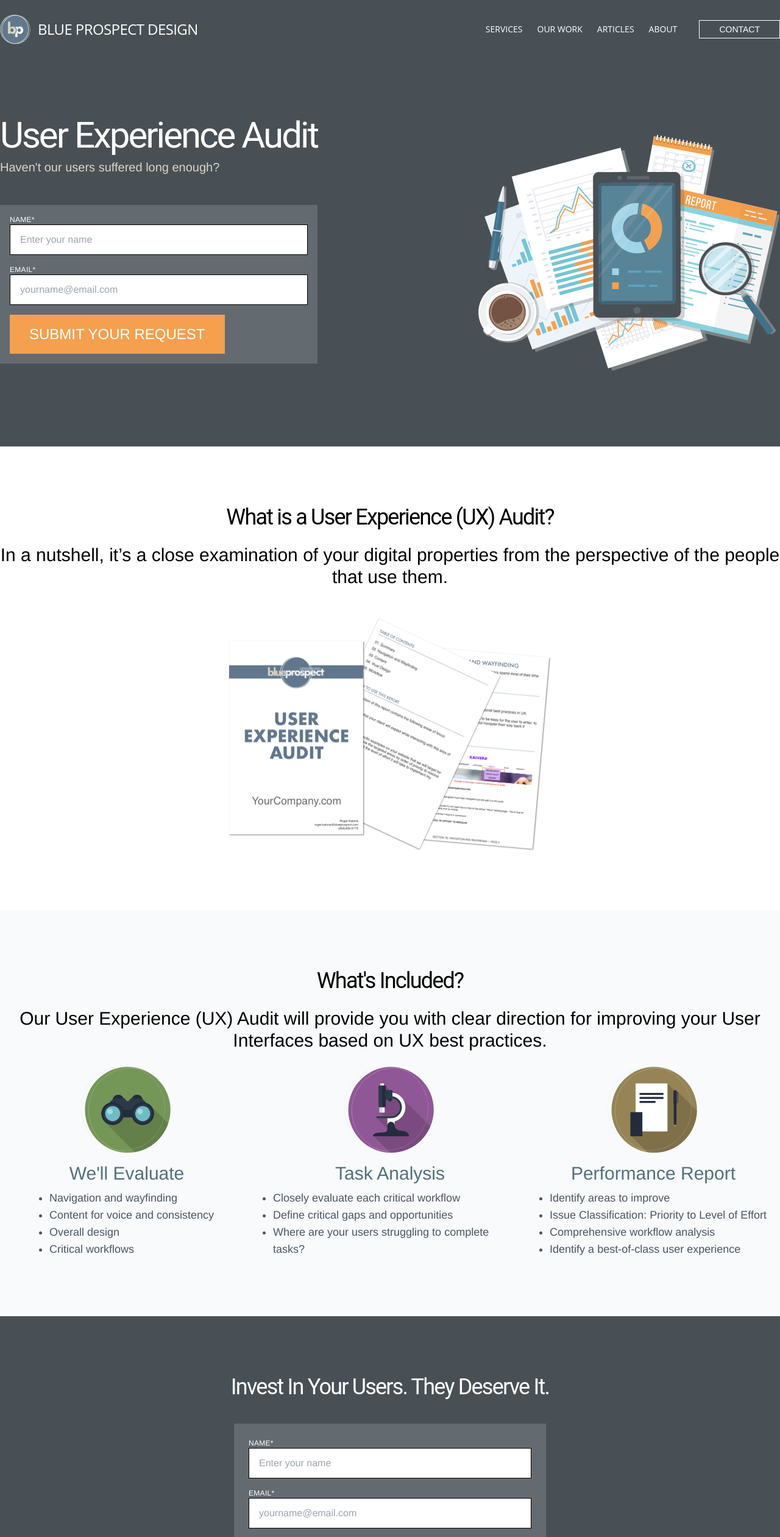
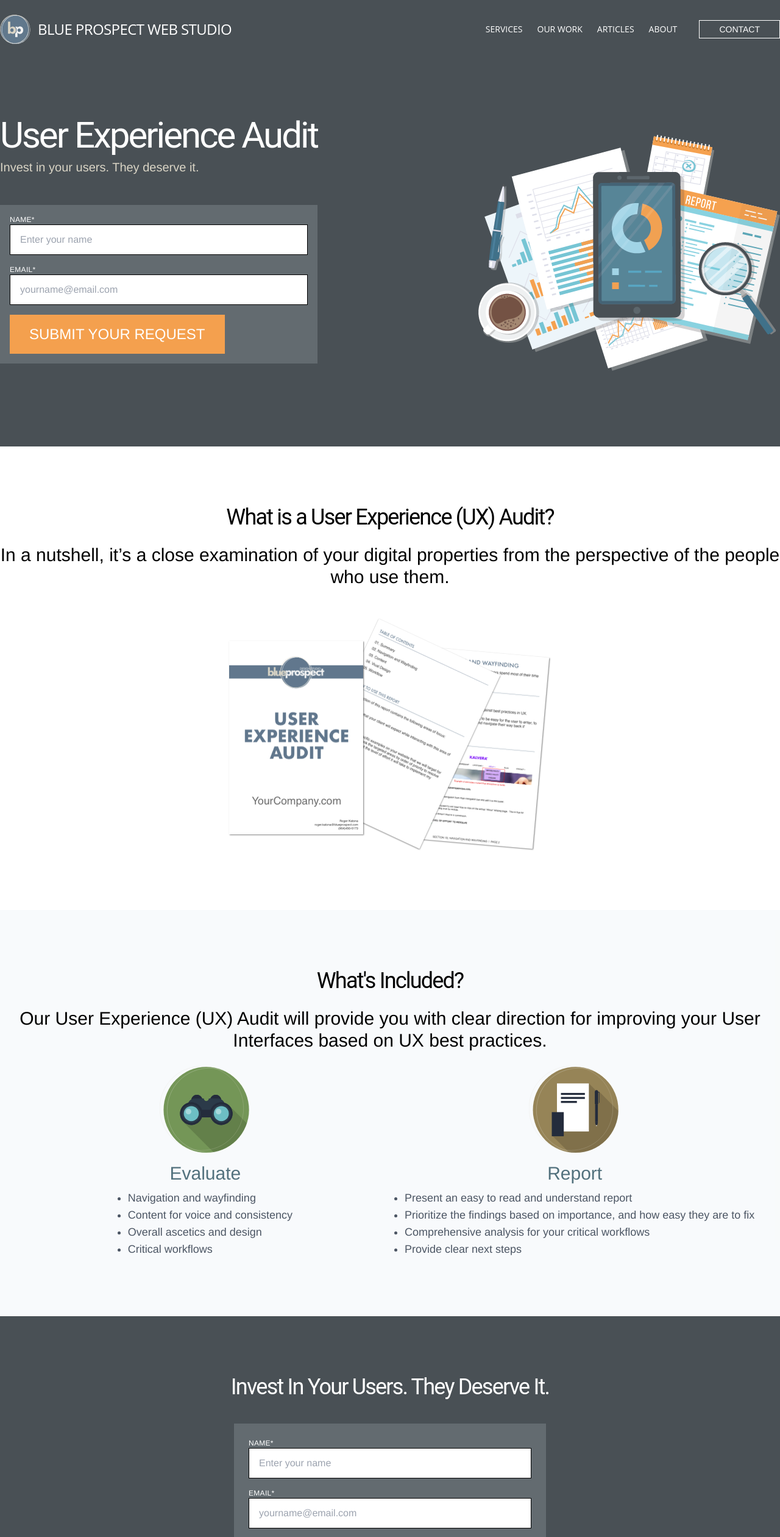
Before and after one commit to rogerkatona/blue-prospect-design, a Next.js app: page /campaign/ux-audit in a window 1280 px wide. Shown: the top 2520 px of the page at 61% size. Built offline with nearby package versions, Linux system fonts and the light colour scheme; what aws-amplify would draw is missing.

Commit message:
Rebranding

```diff
--- a/components/campaign_cta_001.js
+++ b/components/campaign_cta_001.js
@@ -9,7 +9,7 @@ export default function CampaignCTA001() {
         <>
             <section className="flex flex-col max-w-7xl mx-auto">
                 <div className="flex flex-col items-center justify-center">
-                    <div className='font-roboto text-4xl tracking-tighter text-white text-center'>Let’s Put Our Heads Together and Make Some Better Stuff.  </div>
+                    <div className='font-roboto text-4xl tracking-tighter text-white text-center'>Let’s Put Our Heads Together and Make It Better.  </div>
                     <div className="my-10 p-6 bg-campaignLight flex flex-col lg:w-2/5">
                         <Form initialRef={initialRef} />
                     </div>
--- a/components/campaign_features.js
+++ b/components/campaign_features.js
@@ -11,7 +11,7 @@ export default function CampaignFeatures() {
                         <div className='font-roboto text-4xl tracking-tighter'>What&apos;s Included?</div>
                         <div className="lg:text-3xl text-2xl pt-6">Our User Experience (UX) Audit will provide you with clear direction for improving your User Interfaces based on UX best practices.
                         </div>
-                        <div className="grid lg:grid-cols-3 gap-4 lg:pb-0 pt-6 lg:mx-auto">
+                        <div className="grid lg:grid-cols-2 gap-4 lg:pb-0 pt-6 lg:mx-auto">
                             <CampaignFeatureItem campaignFeatureItems={campaignFeatureItems}/>
                         </div>
                     </div>
--- a/components/campaign_value.js
+++ b/components/campaign_value.js
@@ -7,7 +7,7 @@ export default function CampaignValue() {
             <section className="xl:px-0 md:px-12 px-6 xl:pt-24 pt-12">
                 <div className="flex flex-col max-w-7xl mx-auto">
                     <header className="flex flex-col items-center text-center">
-                        <div className='font-roboto text-4xl tracking-tighter text-white'>Why You Need This!</div>
+                        <div className='font-roboto text-4xl tracking-tighter text-white'>Why Do I Need This?</div>
                         <div className="lg:text-3xl text-2xl pt-6 text-sand">
                             The data research for how fast a user forms an opinion about a company based on their experience with a company&apos;s digital properties is astounding!
                         </div>
--- a/components/campaign_whatIs.js
+++ b/components/campaign_whatIs.js
@@ -10,7 +10,7 @@ export default function CampaignWhatIs() {
                     <div className="flex flex-col items-center justify-center text-center">
                         <div className='font-roboto text-4xl tracking-tighter'>What is a User Experience (UX) Audit?</div>
                         <div className="lg:text-3xl text-2xl pt-6">
-                            In a nutshell, it’s a close examination of your digital properties from the perspective of the people that use them.
+                            In a nutshell, it’s a close examination of your digital properties from the perspective of the people who use them.
                         </div>
                         <div className="pt-12">
                             <img
--- a/components/header.js
+++ b/components/header.js
@@ -63,7 +63,7 @@ export default function Header() {
                                     </svg>
                                 </div>
                                 <span className="text-2xl font-body uppercase tracking-tight text-white pl-3 hover:text-sand md:block hidden">
-                                    Blue Prospect Design
+                                    Blue Prospect Web Studio
                                 </span>
                             </div>
                         </a>
--- a/components/layout.js
+++ b/components/layout.js
@@ -2,7 +2,7 @@ import Head from 'next/head'
 import Header from "./header";
 import Footer from "./footer";
 
-export const siteTitle = 'Blue Prospect Design, LLC.'
+export const siteTitle = 'Blue Prospect Web Studio'
 
 export default function Layout({ children}) {
 
--- a/components/modal.js
+++ b/components/modal.js
@@ -73,8 +73,6 @@ const Modal = ({ isShowing, hide }) => isShowing ? ReactDOM.createPortal(
                     </div>
                 </header>
 
-
-
                     <div className="max-w-7xl mx-auto xl:px-0 md:px-12 px-6 py-12 mt-12">
                         <div className="flex flex-col md:flex-row justify-center">
                             <div className="flex flex-col justify-center md:p-16 p-6 md:mb-0 mb-12 bg-bg-contactModal bg-no-repeat bg-cover h-screen75vh md:block hidden">
--- a/data/campaignFeatureItems.js
+++ b/data/campaignFeatureItems.js
@@ -1,6 +1,6 @@
 const campaignFeatureItems = [
     {
-        label: "We'll Evaluate",
+        label: "Evaluate",
         description: "A comprehensive look at your digital product from a user's perspective.",
         src: "/image/icon-campaign-uxaudit-03.svg",
         alt: "User Experience Audit Report Icon",
@@ -8,31 +8,20 @@ const campaignFeatureItems = [
 
             "Navigation and wayfinding",
             "Content for voice and consistency",
-            "Overall design",
+            "Overall ascetics and design",
             "Critical workflows",
         ]
     },
     {
-        label: "Task Analysis",
-        description: "Design services for existing and new digital products.",
-        src: "/image/icon-campaign-uxaudit-04.svg",
-        alt: 'Design Services Icon',
-        list: [
-            "Closely evaluate each critical workflow",
-            "Define critical gaps and opportunities",
-            "Where are your users struggling to complete tasks?",
-        ]
-    },
-    {
-        label: "Performance Report",
+        label: "Report",
         description: "Update existing products and developing new products.",
         src: "/image/icon-campaign-uxaudit-05.svg",
         alt: 'Development Services Icon',
         list: [
-            "Identify areas to improve",
-            "Issue Classification:  Priority to Level of Effort",
-            "Comprehensive workflow analysis",
-            "Identify a best-of-class user experience",
+            "Present an easy to read and understand report",
+            "Prioritize the findings based on importance, and how easy they are to fix",
+            "Comprehensive analysis for your critical workflows",
+            "Provide clear next steps",
         ]
     },
 ];
--- a/pages/campaign/ux-audit.js
+++ b/pages/campaign/ux-audit.js
@@ -26,7 +26,7 @@ export default function UxAudit() {
                     <section className='flex lg:flex-row flex-col justify-between items-center max-w-7xl mx-auto'>
                         <div className=''>
                             <div className='font-roboto text-6xl tracking-tighter text-white'>User Experience Audit</div>
-                            <div className='text-sand text-xl md:py-2 py-6'>Haven&apos;t our users suffered long enough?</div>
+                            <div className='text-sand text-xl md:py-2 py-6'>Invest in your users.  They deserve it.</div>
                             <div className="md:my-10 p-4 bg-campaignLight w-full flex flex-col justify-center">
                                 <Form initialRef={initialRef} />
                             </div>
--- a/pages/contact.js
+++ b/pages/contact.js
@@ -24,7 +24,7 @@ export const Contact = () => {
                         </div>
                     </header>
                     <div className="flex flex-col md:flex-row justify-center">
-                        <div className="flex flex-col justify-center md:p-16 p-6 md:mb-0 mb-12 bg-bg-contactModal bg-no-repeat bg-cover h-screen75vh">
+                        <div className="flex flex-col justify-center md:p-16 p-6 bg-bg-contactModal bg-no-repeat bg-cover h-screen75vh">
                             <div className="">
                                 <div className="text-lightGray md:text-2xl pb-6">I look forward to getting to know you and working on something great!</div>
                             </div>
--- a/pages/services.js
+++ b/pages/services.js
@@ -22,7 +22,7 @@ export default function Services() {
                 <section className="py-12 xl:px-0 md:px-12 px-6">
                     <div className="flex lg:flex-row flex-col max-w-7xl mx-auto ">
                         <div className="flex flex-col items-center justify-center text-center">
-                            <div className='font-roboto text-4xl tracking-tighter '>Blue Prospect Design Studio Provides...</div>
+                            <div className='font-roboto text-4xl tracking-tighter '>Blue Prospect Web Studio Provides...</div>
                             <div className="lg:text-2xl text-xl pt-4">User experience (UX) audit services for existing digital products, user interface (UI), user experience, graphic design,
                                 and development services for brand new and existing products.
                             </div>
--- a/tailwind.config.js
+++ b/tailwind.config.js
@@ -148,11 +148,16 @@ module.exports = {
       'hero-sm': "url('/image/logo-bp.png')",
       'hero-about': "url('/image/aboutLadder.png')",
       'bg-contactModal': "url('/image/bg-contact.jpeg')",
+      'bg-uxAudit': "url('/image/bannerLG-ux-campaign.png')",
       'bg-uxAudit-01': "url('/image/icon-campaign-uxaudit-01-opacity35.svg')",
       'bg-uxAudit-02': "url('/image/icon-campaign-uxaudit-02-opacity35.svg')",
       'bg-uxAudit-03': "url('/image/icon-campaign-uxaudit-03-opacity35.svg')",
       'bg-uxAudit-04': "url('/image/icon-campaign-uxaudit-04-opacity35.svg')",
       'bg-uxAudit-05': "url('/image/icon-campaign-uxaudit-05-opacity35.svg')",
+
+
+
+
     }),
 
     backgroundPosition: {
```
Also changed, not shown: 1 other file (tests, documents, lock files or other folders).
